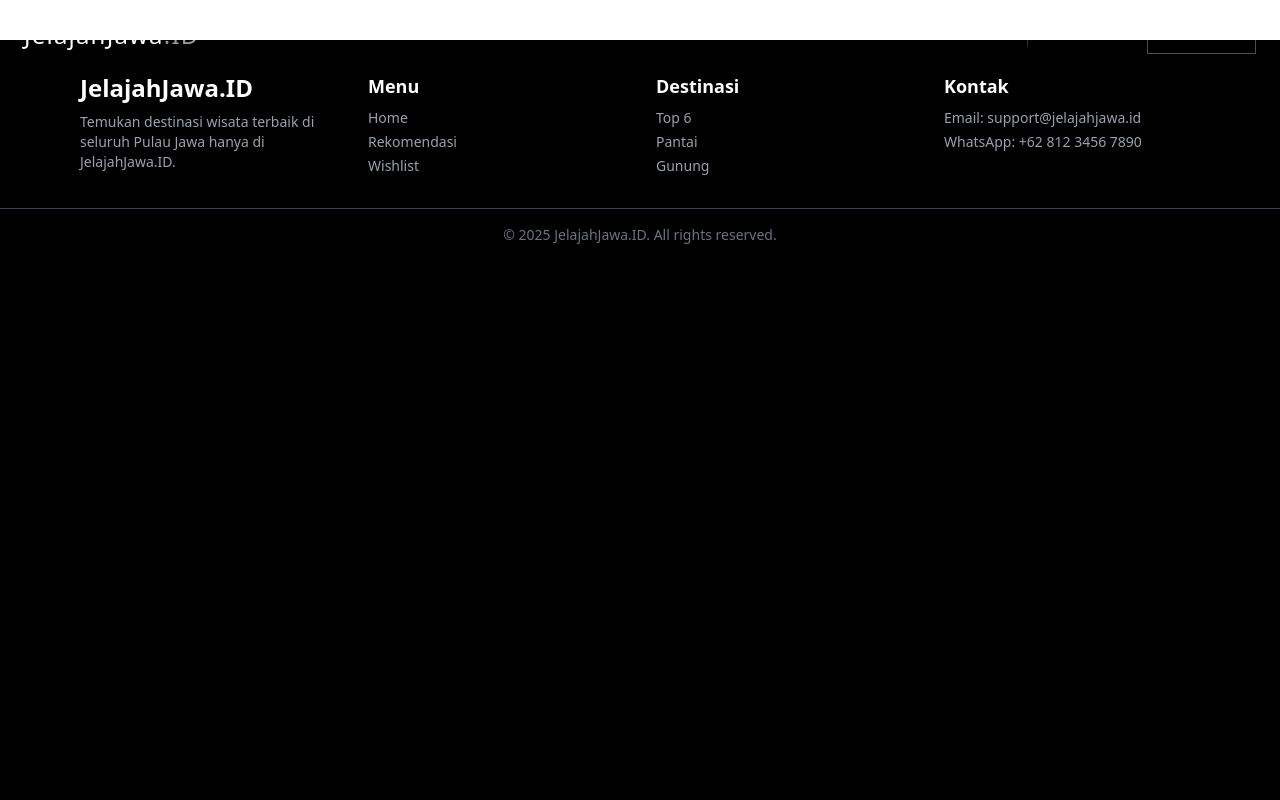
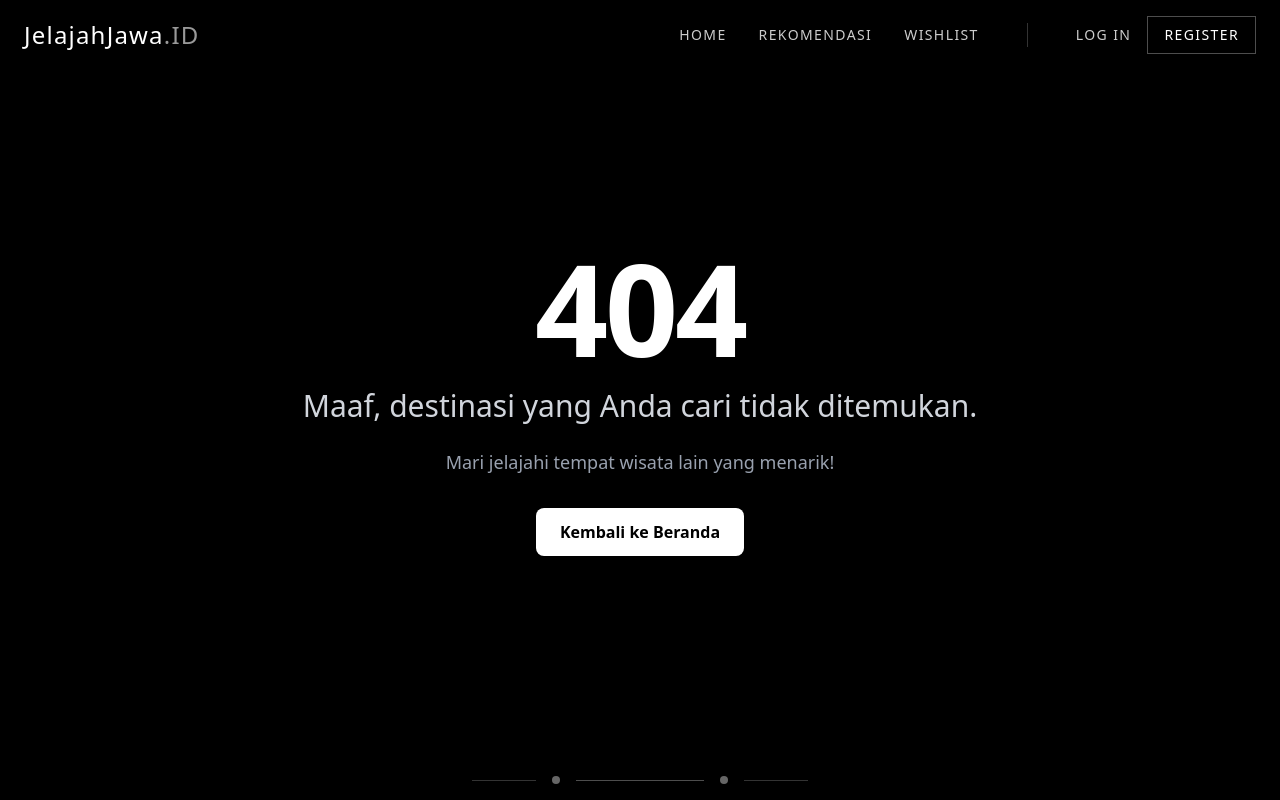
Before and after one commit to aAAiman/capstone, a React (Vite) app: page /detail-wisata/1 in a window 1280 px wide. Shown: the top 800 px of the page. Built offline with nearby package versions, Linux system fonts and the light colour scheme; no server answers.

Commit message:
feat: add NotFound page

```diff
--- a/src/App.jsx
+++ b/src/App.jsx
@@ -12,6 +12,7 @@ import { AuthContext } from './components/AuthContext';
 import Wishlist from './components/wishlist';
 import Recommendation from './components/Recommendation';
 import ScrollToTop from './components/ScrollToTop';
+import NotFoundPage from './components/Notfoundpage';
 
 
 function AppWrapper() {
@@ -37,6 +38,7 @@ function AppWrapper() {
         <Route path="/places/:id" element={<DetailWisata />} />
         <Route path="/wishlist" element={<Wishlist />} />
         <Route path="/rekomendasi" element={<Recommendation />} />
+        <Route path="*" element={<NotFoundPage />} />
       </Routes>
       {!hideNavFooter && <Footer />}
     </div>
--- /dev/null
+++ b/src/components/Notfoundpage.jsx
@@ -0,0 +1,36 @@
+import React from 'react';
+import { Link } from 'react-router-dom';
+
+const NotFoundPage = () => {
+  return (
+    <div className="min-h-screen bg-black flex flex-col items-center justify-center text-white font-sans relative">
+      {/* Konten utama tetap di tengah */}
+      <h1 className="text-8xl md:text-9xl font-bold tracking-tight mb-4">404</h1>
+      <p className="text-2xl md:text-3xl text-gray-300 mb-6 text-center">
+        Maaf, destinasi yang Anda cari tidak ditemukan.
+      </p>
+      <p className="text-lg text-gray-400 mb-8 text-center">
+        Mari jelajahi tempat wisata lain yang menarik!
+      </p>
+      <Link
+        to="/"
+        className="px-6 py-3 bg-white text-black font-semibold rounded-lg hover:bg-gray-200 transition duration-300"
+      >
+        Kembali ke Beranda
+      </Link>
+
+      {/* Elemen dekoratif diposisikan di paling bawah */}
+      <div className="absolute bottom-4 left-0 right-0 flex justify-center">
+        <div className="flex items-center gap-4">
+          <div className="w-16 h-px bg-white/20"></div>
+          <div className="w-2 h-2 bg-white/40 rounded-full"></div>
+          <div className="w-32 h-px bg-white/30"></div>
+          <div className="w-2 h-2 bg-white/40 rounded-full"></div>
+          <div className="w-16 h-px bg-white/20"></div>
+        </div>
+      </div>
+    </div>
+  );
+};
+
+export default NotFoundPage;
```
